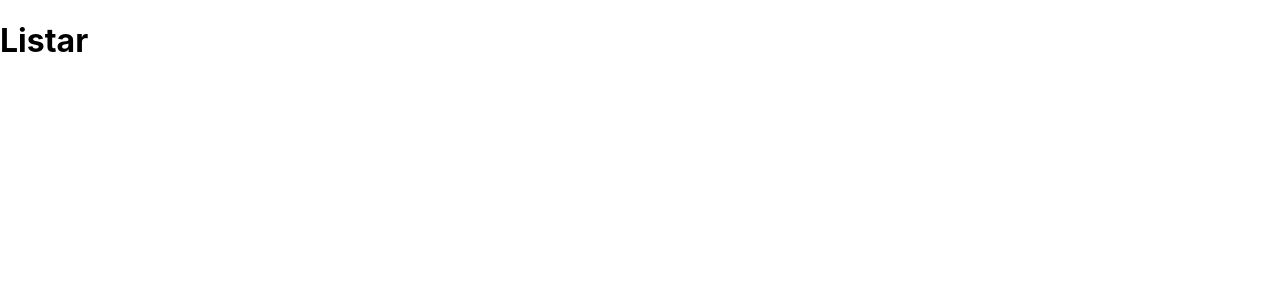
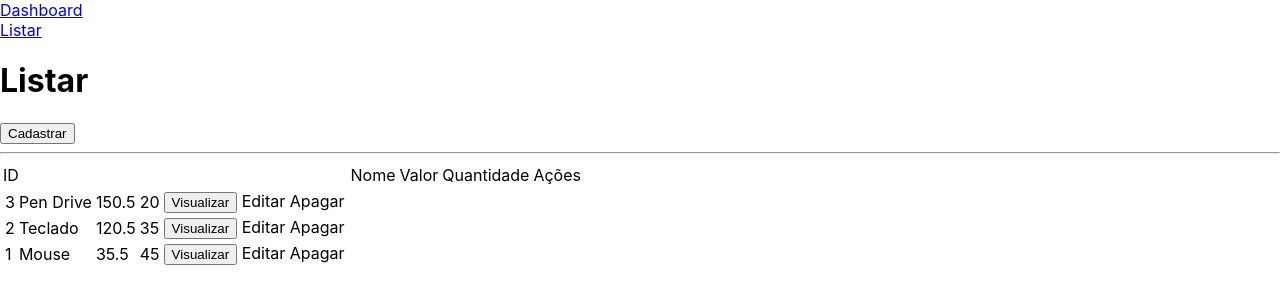
Before and after one commit to crdpc/adm-estoque, a React (Create React App) app in the folder frontend/: page /listar in a window 1280 px wide. Shown: the top 304 px of the page. Built offline with nearby package versions, Linux system fonts and the light colour scheme.

Commit message:
Páginas com dados estáticos

```diff
--- a/frontend/src/App.js
+++ b/frontend/src/App.js
@@ -14,7 +14,7 @@
         <Switch>
           <Route exact path="/"  component={Dashboard} />
           <Route exact path="/listar" component={Listar} />
-          <Route exact path="/visualizar" component={Visualizar} />
+          <Route exact path="/visualizar/:id" component={Visualizar} />
           <Route exact path="/cadastrar" component={Cadastrar} />
           <Route exact path="/editar" component={Editar} />
         </Switch>
--- /dev/null
+++ b/frontend/src/components/Menu/index.js
@@ -0,0 +1,13 @@
+import React from 'react';
+import { Link } from 'react-router-dom';
+
+export const Menu = () => {
+
+    return(
+        <div>
+             <Link to="/">Dashboard</Link> <br />
+             <Link to="/listar">Listar</Link> <br />
+        </div>
+    )
+
+}
--- a/frontend/src/pages/Cadastrar/index.js
+++ b/frontend/src/pages/Cadastrar/index.js
@@ -1,9 +1,12 @@
 import React from 'react';
+import { Menu } from '../../components/Menu';
 
 export const Cadastrar = () => {
 
     return(
         <>
+
+        <Menu />
         <h1>Cadastrar</h1>
         </>
     );
--- a/frontend/src/pages/Dashboard/index.js
+++ b/frontend/src/pages/Dashboard/index.js
@@ -1,11 +1,12 @@
 import React from 'react';
-
+import { Menu } from '../../components/Menu';
 export const Dashboard = () => {
 
     return(
 
         <>
 
+        <Menu />
         <h1>Willcome - Dashboard</h1>
         </>
 
--- a/frontend/src/pages/Editar/index.js
+++ b/frontend/src/pages/Editar/index.js
@@ -1,9 +1,12 @@
 import React from 'react';
+import { Menu } from '../../components/Menu';
 
 export const Editar = () => {
 
     return(
         <>
+
+        <Menu />
         <h1>Editar</h1>
         </>
     );
--- a/frontend/src/pages/Listar/index.js
+++ b/frontend/src/pages/Listar/index.js
@@ -1,10 +1,72 @@
-import React from 'react';
+import React, { useEffect, useState } from 'react';
+import { Link } from 'react-router-dom';
+import { Menu } from '../../components/Menu';
 
 export const Listar = () => {
 
+    const [data, setData] = useState([]);
+
+    const listarProdutos = async  => {
+        var valores = [
+            {
+                "id": 3,
+                "mnome":  "Pen Drive",
+                "valor": 150.50,
+                "quantidade": 20,
+            },
+            {
+                "id": 2,
+                "mnome":  "Teclado",
+                "valor": 120.50,
+                "quantidade": 35,
+            },
+            {
+                "id": 1,
+                "mnome":  "Mouse",
+                "valor": 35.50,
+                "quantidade": 45
+            }
+        ]
+
+        setData(valores);
+    }
+
+    useEffect(() => {
+        listarProdutos();
+    }, []);
     return(
         <>
+        <Menu />
         <h1>Listar</h1>
+
+        <Link to="/cadastrar"><button type="button">Cadastrar</button></Link>
+
+        <hr />
+
+        <table>
+            <thead>
+                <tr>
+                   <td>ID</td>
+                   <td>Nome</td>
+                   <td>Valor</td>
+                   <td>Quantidade</td>
+                   <td>Ações</td>
+                </tr>
+                <tbody>
+                    {data.map(produto =>(
+                        <tr key={produto.id}>
+                            <td>{produto.id}</td>
+                            <td>{produto.mnome}</td>
+                            <td>{produto.valor}</td>
+                            <td>{produto.quantidade}</td>
+                            <td>
+                                <Link to={"/visualizar/" + produto.id}><button type="button">Visualizar</button></Link>{" "}
+                                Editar Apagar</td>
+                        </tr>
+                    ))}
+                </tbody>
+            </thead>
+        </table>
         </>
     );
 }
--- a/frontend/src/pages/Visualizar/index.js
+++ b/frontend/src/pages/Visualizar/index.js
@@ -1,10 +1,36 @@
-import React from 'react';
+import React, { useEffect, useState } from 'react';
+import { Menu } from '../../components/Menu';
 
-export const Visualizar = () => {
+export const Visualizar = (props) => {
+
+    const [id] = useState(props.match.params.id);
+    const [ data, setData] = useState("");
+
+    useEffect(() => {
+
+        const getProduto = async() => {
+            setData({
+                id: 1,
+                nome: "Mouse",
+                valor: 35.50,
+                quantidade: 45
+            })
+
+
+        }
+        getProduto();
+
+    }, [id]);
 
     return(
         <>
+
+        <Menu />
         <h1>Visualizar</h1>
+        <span>ID: {data.id}</span> <br />
+        <span>Nome: {data.nome}</span> <br />
+        <span>Valor: {data.valor}</span> <br />
+        <span>Quantidade: {data.quantidade}</span> <br />
         </>
     );
 }
```
